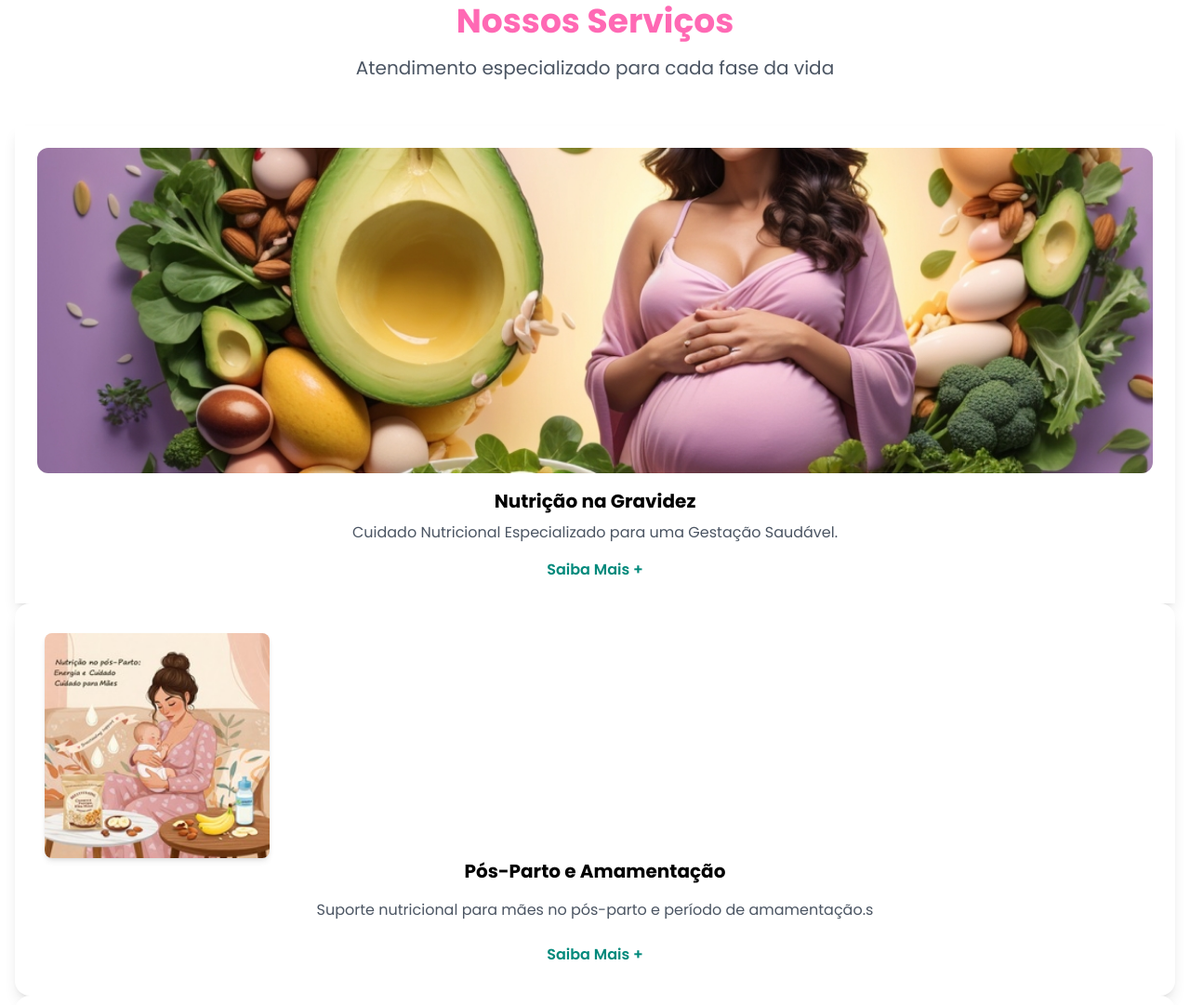
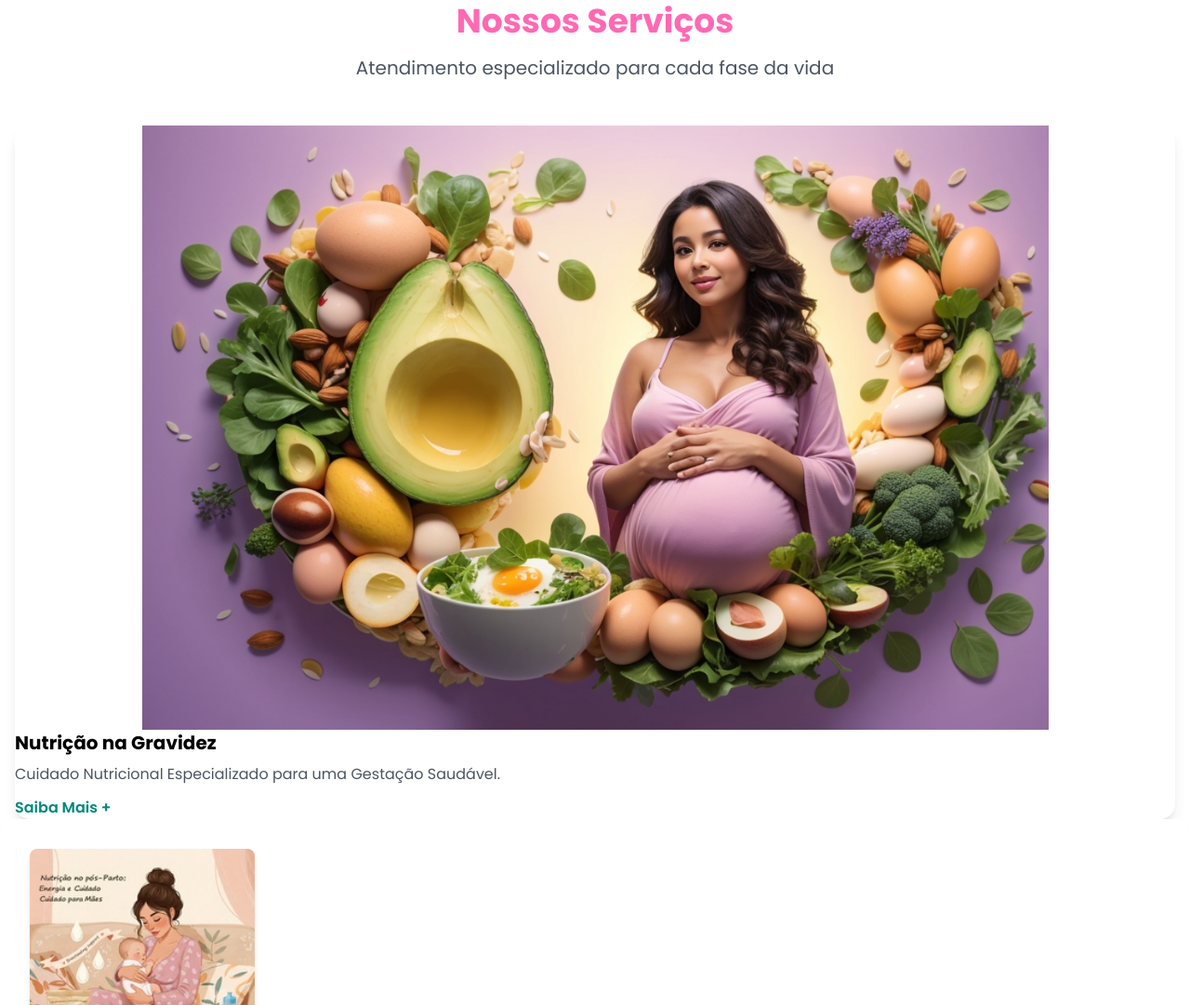
Before and after one commit to tilearningwell/nutriabilainecarlota, a plain HTML site: page index.html in a window 1280 px wide. Shown: the part 1926-3007 px from the top of the page at 93% size. Drawn offline with nearby package versions, Linux system fonts and the light colour scheme.

Commit message:
Update index.html

```diff
--- a/index.html
+++ b/index.html
@@ -241,14 +241,23 @@
                 <h2 class="text-4xl font-bold" style="color: #FF69B4;">Nossos Serviços</h2>
                 <p class="text-xl text-gray-600 mt-4">Atendimento especializado para cada fase da vida</p>
             </div>
-           <div class="bg-white rounded-2x1 shadow-lg p-6 hover:shadow-xl transition-shadow">
-    <!-- Nutrição na Gravidez -->
-    <img src="assets/images/gravidezn.jpg" alt="Nutrição na Gravidez" class="w-full h-alto object-cover rounded-xl mb-4" style="max-height: 350px;>
-    <hr>
-	    <h2 class="text-xl font-bold mb-2 text-center">Nutrição na Gravidez</h2>
-    <p class="text-gray-600 mb-4 text-center"> Cuidado Nutricional Especializado para uma Gestação Saudável.</p>
-    <!-- Botão Saiba Mais -->
-    <div class="text-center">
+        <div class="bg-white rounded-2xl shadow-lg hover:shadow-xl transition-shadow">
+    <!-- Imagem -->
+    <img src="assets/images/gravidezn.jpg"
+         alt="Nutrição na Gravidez"
+         class="w-full h-auto object-contain rounded-t-2xl" style="max-height: 650px;>
+
+    <!-- Conteúdo de texto -->
+    <div class="p-4">
+        <!-- Título -->
+        <h3 class="text-xl font-bold mb-2">Nutrição na Gravidez</h3>
+
+        <!-- Descrição -->
+        <p class="text-gray-600 mb-3">
+            Cuidado Nutricional Especializado para uma Gestação Saudável.
+        </p>
+
+        <!-- Botão Saiba Mais -->
         <a href="servico-gravidez.html" class="text-primary hover:text-secondary font-semibold inline-flex items-center">
             Saiba Mais +
         </a>
```
